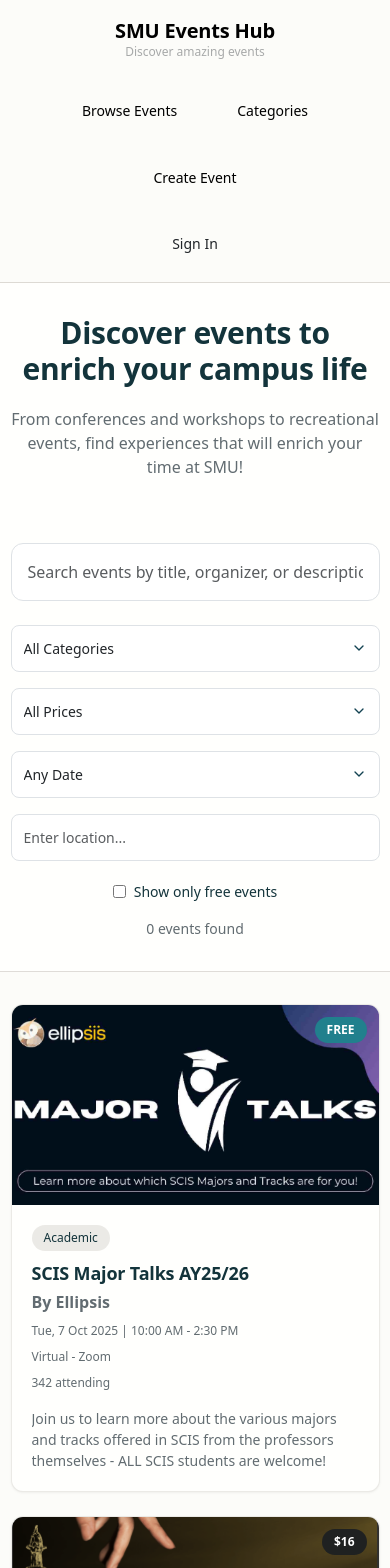
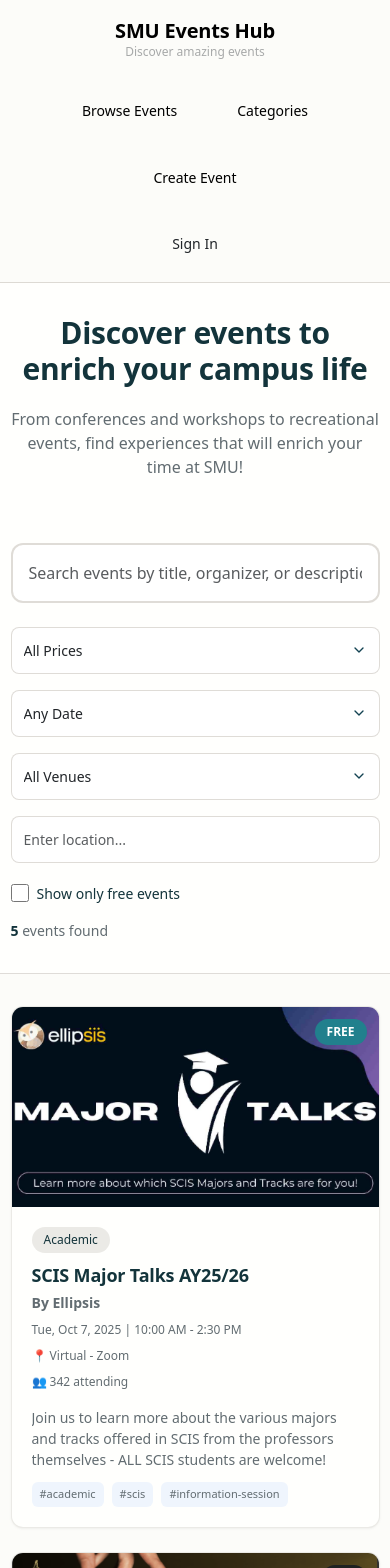
Before and after one commit to zhiwaits/we-love-wad2, a Vue app in the folder frontend/: page / in a window 390 px wide. Shown: the top 1568 px of the page. Built offline with nearby package versions, Linux system fonts and the light colour scheme.

Commit message:
Implement event search and filtering system with Vuex state management

```diff
--- a/frontend/package.json
+++ b/frontend/package.json
@@ -15,7 +15,8 @@
     "axios": "^1.12.2",
     "bootstrap": "^5.3.8",
     "bootstrap-vue-next": "^0.40.5",
-    "vue": "^3.5.22"
+    "vue": "^3.5.22",
+    "vuex": "^4.1.0"
   },
   "devDependencies": {
     "@vitejs/plugin-vue": "^6.0.1",
--- a/frontend/src/components/EventsGrid.vue
+++ b/frontend/src/components/EventsGrid.vue
@@ -1,76 +1,33 @@
 <script>
+import { mapGetters } from 'vuex';
+
 export default {
-    data() {
-        return {
-            events: [
-                {
-                    id: 1,
-                    title: "SCIS Major Talks AY25/26",
-                    organiser: 'Ellipsis',
-                    category: "Academic",
-                    price: "FREE",
-                    date: "Tue, 7 Oct 2025",
-                    time: "10:00 AM - 2:30 PM",
-                    location: "Virtual - Zoom",
-                    attendees: "342 attending",
-                    description: "Join us to learn more about the various majors and tracks offered in SCIS from the professors themselves - ALL SCIS students are welcome!",
-                    image: "\\src\\assets\\dummy\\major-talks.png"
+  name: 'EventsGrid',
+
+  computed: {
+    // Get filtered events from store instead of hardcoded data
+    ...mapGetters(['filteredEvents']),
+
+    // Alias for template clarity
+    events() {
+      return this.filteredEvents;
+    }
   },
-                {
-                    id: 2,
-                    title: "UN PASO 2025: AS YOU WISH",
-                    organiser: 'SMU Ardiente',
-                    category: "Performance",
-                    price: "$16",
-                    date: "Sun, 12 Oct 2025",
-                    time: "2:00 PM",
-                    location: "SMU Arts & Culture Centre @ SOE/SCIS B1",
-                    attendees: "150 / 200 attending",
-                    description: "What happens when desire consumes us and greed unleashes chaos? Three friends make selfish choices that spiral into ruin — revealing a timeless truth: true richness lies not in what we crave, but in what we already hold. Witness this story told through the power of Latin Ballroom Dance",
-                    image: "\\src\\assets\\dummy\\un-paso.png"
 
+  methods: {
+    // Format attendees display
+    formatAttendees(event) {
+      if (event.maxAttendees) {
+        return `${event.attendees} / ${event.maxAttendees} attending`;
+      }
+      return `${event.attendees} attending`;
     },
-                {
-                    id: 3,
-                    title: "Build With AWS GenAI",
-                    organiser: 'SMUAI',
-                    category: "Workshop",
-                    price: "FREE",
-                    date: "Tue, 7 Oct 2025",
-                    time: "6:30 PM - 8:30PM",
-                    location: "ALC Classroom 3-1 @ Connex Lvl 3",
-                    attendees: "38 / 50 attending",
-                    status: "Filling Fast",
-                    description: "Curious how to go from idea to working GenAI demo on AWS? Join us for a skills-first workshop where you'll build, test, and refine ML & Generative AI solutions; guided by AWS-aligned practices and tooling.",
-                    image: "\\src\\assets\\dummy\\build-with-aws-genai.png"
-                },
-                {
-                    id: 4,
-                    title: "SMU-SMC Transcendence",
-                    organiser: 'SMU-SMC',
-                    category: "Workshop",
-                    price: "FREE",
-                    date: "Fri, 17 Oct 2025",
-                    time: "3:30 PM - 6:30PM",
-                    location: "LKCSB SR2-3",
-                    attendees: "12 / 40 attending",
-                    description: "This is just the beginning of the Transcendence series, and it's more than just a skills workshop, it's an opportunity to elevate your personal brand and sharpen the way you present yourself professionally.",
-                    image: "\\src\\assets\\dummy\\smu-smuc-transcendence.png"
-                },
-                {
-                    id: 5,
-                    title: "Beginner Fishing",
-                    organiser: 'SMURF',
-                    category: "Recreation",
-                    price: "$10",
-                    date: "Sat, 11 Oct 2025",
-                    time: "9:00 AM - 1:00PM",
-                    location: "Bedok Jetty",
-                    attendees: "29 / 32 attending",
-                    description: "This session is perfect for those with little to no experience — we'll provide the basic gear and teach you the essentials of fishing, including how to catch bait fish. Come join us for a fun and relaxing afternoon by the sea! 🌊🐟",
-                    image: "\\src\\assets\\dummy\\beginner-fishing.png"
-                    }
-            ]
+
+    // Format date for display
+    formatDate(dateString) {
+      const date = new Date(dateString);
+      const options = { weekday: 'short', day: 'numeric', month: 'short', year: 'numeric' };
+      return date.toLocaleDateString('en-US', options);
     }
   }
 }
@@ -79,7 +36,14 @@ export default {
 <template>
     <section class="events-grid">
         <div class="container">
-            <div class="events-container">
+            <!-- No Results Message -->
+            <div v-if="events.length === 0" class="no-results">
+                <h3>No events found</h3>
+                <p>Try adjusting your search or filters to find what you're looking for.</p>
+            </div>
+
+            <!-- Events Grid -->
+            <div v-else class="events-container">
                 <div v-for="event in events" :key="event.id" class="event-card">
                     <div class="event-image">
                         <img v-if="event.image" :src="event.image" alt="Event Image" class="event-img"/>
@@ -102,17 +66,24 @@ export default {
                                 <span>By {{ event.organiser }}</span>
                             </div>
                             <div class="event-datetime">
-                                <span>{{ event.date }} | {{ event.time }}</span>
+                                <span>{{ formatDate(event.date) }} | {{ event.time }}</span>
                             </div>
                             <div class="event-location">
-                                <span>{{ event.location }}</span>
+                                <span>📍 {{ event.location }}</span>
                             </div>
                             <div class="event-attendees">
-                                <span>{{ event.attendees }}</span>
+                                <span>👥 {{ formatAttendees(event) }}</span>
                             </div>
                         </div>
 
                         <p class="event-description">{{ event.description }}</p>
+
+                        <!-- Tags Display -->
+                        <div class="event-tags">
+                            <span v-for="tag in event.tags" :key="tag" class="tag-badge">
+                                #{{ tag }}
+                            </span>
+                        </div>
                     </div>
                 </div>
             </div>
@@ -120,12 +91,26 @@ export default {
     </section>
 </template>
 
-
-
 <style scoped>
 .events-grid {
     padding: var(--space-32) 0;
     background-color: var(--color-background);
+}
+
+.no-results {
+    text-align: center;
+    padding: var(--space-64) var(--space-24);
+    color: var(--color-text-secondary);
+}
+
+.no-results h3 {
+    font-size: var(--font-size-2xl);
+    color: var(--color-text);
+    margin-bottom: var(--space-16);
+}
+
+.no-results p {
+    font-size: var(--font-size-lg);
 }
 
 .events-container {
@@ -230,13 +215,13 @@ export default {
     margin-bottom: var(--space-16);
 }
 
-.event-details>div {
+.event-details > div {
     margin-bottom: var(--space-8);
     font-size: var(--font-size-sm);
     color: var(--color-text-secondary);
 }
 
-.event-details>div:last-child {
+.event-details > div:last-child {
     margin-bottom: 0;
 }
 
@@ -246,17 +231,44 @@ export default {
 
 .event-organiser span {
     font-weight: var(--font-weight-semibold, 550);
-    font-size: var(--font-size-lg, 200px);
+    font-size: var(--font-size-base);
 }
 
 .event-description {
     font-size: var(--font-size-base);
     color: var(--color-text-secondary);
     line-height: var(--line-height-normal);
-    margin: 0;
+    margin: 0 0 var(--space-12) 0;
     display: -webkit-box;
     -webkit-line-clamp: 3;
     -webkit-box-orient: vertical;
     overflow: hidden;
 }
+
+.event-tags {
+    display: flex;
+    flex-wrap: wrap;
+    gap: var(--space-8);
+}
+
+.tag-badge {
+    background-color: var(--color-bg-1, #f0f0f0);
+    color: var(--color-text-secondary);
+    padding: var(--space-4) var(--space-8);
+    border-radius: var(--radius-sm);
+    font-size: var(--font-size-xs);
+    font-weight: var(--font-weight-medium);
+    transition: background-color 0.2s ease;
+}
+
+.tag-badge:hover {
+    background-color: var(--color-bg-2, #e0e0e0);
+}
+
+/* Responsive Design */
+@media (max-width: 768px) {
+    .events-container {
+        grid-template-columns: 1fr;
+    }
+}
 </style>
--- a/frontend/src/components/Search.vue
+++ b/frontend/src/components/Search.vue
@@ -1,44 +1,166 @@
 <script>
+import { mapState, mapGetters, mapActions } from 'vuex';
+
+export default {
+  name: 'Search',
+
+  computed: {
+    // Map state from Vuex store
+    ...mapState(['filters', 'categories']),
+
+    // Map getters from Vuex store
+    ...mapGetters(['allTags', 'allVenues', 'resultsCount']),
+
+    // Two-way binding for search input
+    searchQuery: {
+      get() {
+        return this.filters.searchQuery;
+      },
+      set(value) {
+        this.updateSearch(value);
+      }
+    },
+
+    // Two-way binding for price filter
+    priceFilter: {
+      get() {
+        return this.filters.priceFilter;
+      },
+      set(value) {
+        this.updatePriceFilter(value);
+      }
+    },
+
+    // Two-way binding for date filter
+    dateFilter: {
+      get() {
+        return this.filters.dateFilter;
+      },
+      set(value) {
+        this.updateDateFilter(value);
+      }
+    },
+
+    // Two-way binding for venue filter
+    venueFilter: {
+      get() {
+        return this.filters.venueFilter;
+      },
+      set(value) {
+        this.updateVenueFilter(value);
+      }
+    },
+
+    // Two-way binding for location search
+    locationQuery: {
+      get() {
+        return this.filters.locationQuery;
+      },
+      set(value) {
+        this.updateLocationQuery(value);
+      }
+    },
+
+    // Check if "show only free events" is checked
+    showOnlyFree: {
+      get() {
+        return this.filters.priceFilter === 'free';
+      },
+      set(value) {
+        this.updatePriceFilter(value ? 'free' : 'all');
+      }
+    }
+  },
+
+  methods: {
+    // Map actions from Vuex store
+    ...mapActions([
+      'updateSearch',
+      'updatePriceFilter',
+      'updateDateFilter',
+      'updateVenueFilter',
+      'updateLocationQuery',
+      'resetFilters'
+    ]),
+
+    // Clear all filters
+    handleResetFilters() {
+      this.resetFilters();
+    }
+  }
+}
 </script>
 
 <template>
     <section class="search-filters">
         <div class="container">
+            <!-- Search Bar -->
             <div class="search-bar">
-                <input type="text" class="form-control search-input"
-                    placeholder="Search events by title, organizer, or description...">
+                <input
+                    type="text"
+                    class="form-control search-input"
+                    placeholder="Search events by title, organizer, or description..."
+                    v-model="searchQuery"
+                >
             </div>
 
+            <!-- Filter Dropdowns -->
             <div class="filters-row">
-                <select class="form-control filter-select">
-                    <option value="">All Categories</option>
-                    <option value="Technology">Technology</option>
-                    <option value="Music">Music</option>
-                    <option value="Business">Business</option>
-                </select>
-
-                <select class="form-control filter-select">
-                    <option value="">All Prices</option>
+                <!-- Price Filter -->
+                <select class="form-control filter-select" v-model="priceFilter">
+                    <option value="all">All Prices</option>
                     <option value="free">Free</option>
                     <option value="paid">Paid</option>
                 </select>
 
-                <select class="form-control filter-select">
-                    <option value="">Any Date</option>
+                <!-- Date Filter -->
+                <select class="form-control filter-select" v-model="dateFilter">
+                    <option value="all">Any Date</option>
                     <option value="today">Today</option>
                     <option value="this-week">This Week</option>
                     <option value="this-month">This Month</option>
                 </select>
 
-                <input type="text" class="form-control filter-select" placeholder="Enter location...">
+                <!-- Venue Filter -->
+                <select class="form-control filter-select" v-model="venueFilter">
+                    <option value="all">All Venues</option>
+                    <option v-for="venue in allVenues" :key="venue" :value="venue">
+                        {{ venue }}
+                    </option>
+                </select>
+
+                <!-- Location Search -->
+                <input
+                    type="text"
+                    class="form-control filter-select"
+                    placeholder="Enter location..."
+                    v-model="locationQuery"
+                >
             </div>
 
+            <!-- Filter Options and Results -->
             <div class="filter-options">
-                <label class="checkbox-label">
-                    <input type="checkbox">
-                    <span class="checkbox-text">Show only free events</span>
-                </label>
-                <div class="results-count"> 0 events found</div>
+                <div class="left-options">
+                    <!-- Free Events Checkbox -->
+                    <label class="checkbox-label">
+                        <input type="checkbox" v-model="showOnlyFree">
+                        <span class="checkbox-text">Show only free events</span>
+                    </label>
+
+                    <!-- Reset Filters Button -->
+                    <button
+                        class="btn btn-sm btn-outline-secondary reset-btn"
+                        @click="handleResetFilters"
+                        v-if="searchQuery || priceFilter !== 'all' || dateFilter !== 'all' || venueFilter !== 'all' || locationQuery"
+                    >
+                        Clear All Filters
+                    </button>
+                </div>
+
+                <!-- Results Count -->
+                <div class="results-count">
+                    <strong>{{ resultsCount }}</strong> event{{ resultsCount !== 1 ? 's' : '' }} found
+                </div>
             </div>
         </div>
     </section>
@@ -60,6 +182,14 @@
     font-size: var(--font-size-lg);
     padding: var(--space-16);
     border-radius: var(--radius-lg);
+    border: 2px solid var(--color-border);
+    transition: border-color 0.2s ease;
+}
+
+.search-input:focus {
+    outline: none;
+    border-color: var(--color-primary, #007bff);
+    box-shadow: 0 0 0 0.2rem rgba(0, 123, 255, 0.25);
 }
 
 .filters-row {
@@ -73,6 +203,14 @@
     padding: var(--space-12);
     border-radius: var(--radius-base);
     font-size: var(--font-size-base);
+    border: 1px solid var(--color-border);
+    transition: border-color 0.2s ease;
+}
+
+.filter-select:focus {
+    outline: none;
+    border-color: var(--color-primary, #007bff);
+    box-shadow: 0 0 0 0.2rem rgba(0, 123, 255, 0.25);
 }
 
 .filter-options {
@@ -83,15 +221,26 @@
     gap: var(--space-16);
 }
 
+.left-options {
+    display: flex;
+    align-items: center;
+    gap: var(--space-16);
+    flex-wrap: wrap;
+}
+
 .checkbox-label {
     display: flex;
     align-items: center;
     gap: var(--space-8);
     cursor: pointer;
+    user-select: none;
 }
 
 .checkbox-label input[type="checkbox"] {
     margin: 0;
+    cursor: pointer;
+    width: 18px;
+    height: 18px;
 }
 
 .checkbox-text {
@@ -99,9 +248,45 @@
     color: var(--color-text);
 }
 
+.reset-btn {
+    padding: var(--space-8) var(--space-16);
+    font-size: var(--font-size-sm);
+    border-radius: var(--radius-base);
+    cursor: pointer;
+    transition: all 0.2s ease;
+}
+
+.reset-btn:hover {
+    background-color: var(--color-secondary, #6c757d);
+    color: white;
+}
+
 .results-count {
     font-size: var(--font-size-base);
     color: var(--color-text-secondary);
     font-weight: var(--font-weight-medium);
 }
+
+.results-count strong {
+    color: var(--color-text);
+    font-weight: var(--font-weight-bold);
+}
+
+/* Responsive Design */
+@media (max-width: 768px) {
+    .filters-row {
+        grid-template-columns: 1fr;
+    }
+
+    .filter-options {
+        flex-direction: column;
+        align-items: flex-start;
+    }
+
+    .left-options {
+        width: 100%;
+        flex-direction: column;
+        align-items: flex-start;
+    }
+}
 </style>
--- a/frontend/src/main.js
+++ b/frontend/src/main.js
@@ -5,6 +5,8 @@ import 'bootstrap/dist/css/bootstrap.min.css'
 import 'bootstrap/dist/js/bootstrap.bundle'
 import axios from 'axios'
 import App from './App.vue'
+import store from './store'  // ← Import the Vuex store
 
 const app = createApp(App)
+app.use(store)  // ← Register the store with Vue
 app.mount('#app')
--- a/frontend/src/store/index.js
+++ b/frontend/src/store/index.js
@@ -33,7 +33,7 @@ export default createStore({
         venue: "SOE/SCIS",
         attendees: 150,
         maxAttendees: 200,
-        description: "What happens when desire consumes us and greed unleashes chaos? Three friends make selfish choices that spiral into ruin — revealing a timeless truth: true richness lies not in what we crave, but in what we already hold.",
+        description: "What happens when desire consumes us and greed unleashes chaos? Three friends make selfish choices that spiral into ruin — revealing a timeless truth: true richness lies not in what we crave, but in what we already hold. Witness this story told through the power of Latin Ballroom Dance",
         image: "/src/assets/dummy/un-paso.png"
       },
       {
```
Also changed, not shown: 1 other file (tests, documents, lock files or other folders). Lines whose indentation alone changed are shown as unchanged.
